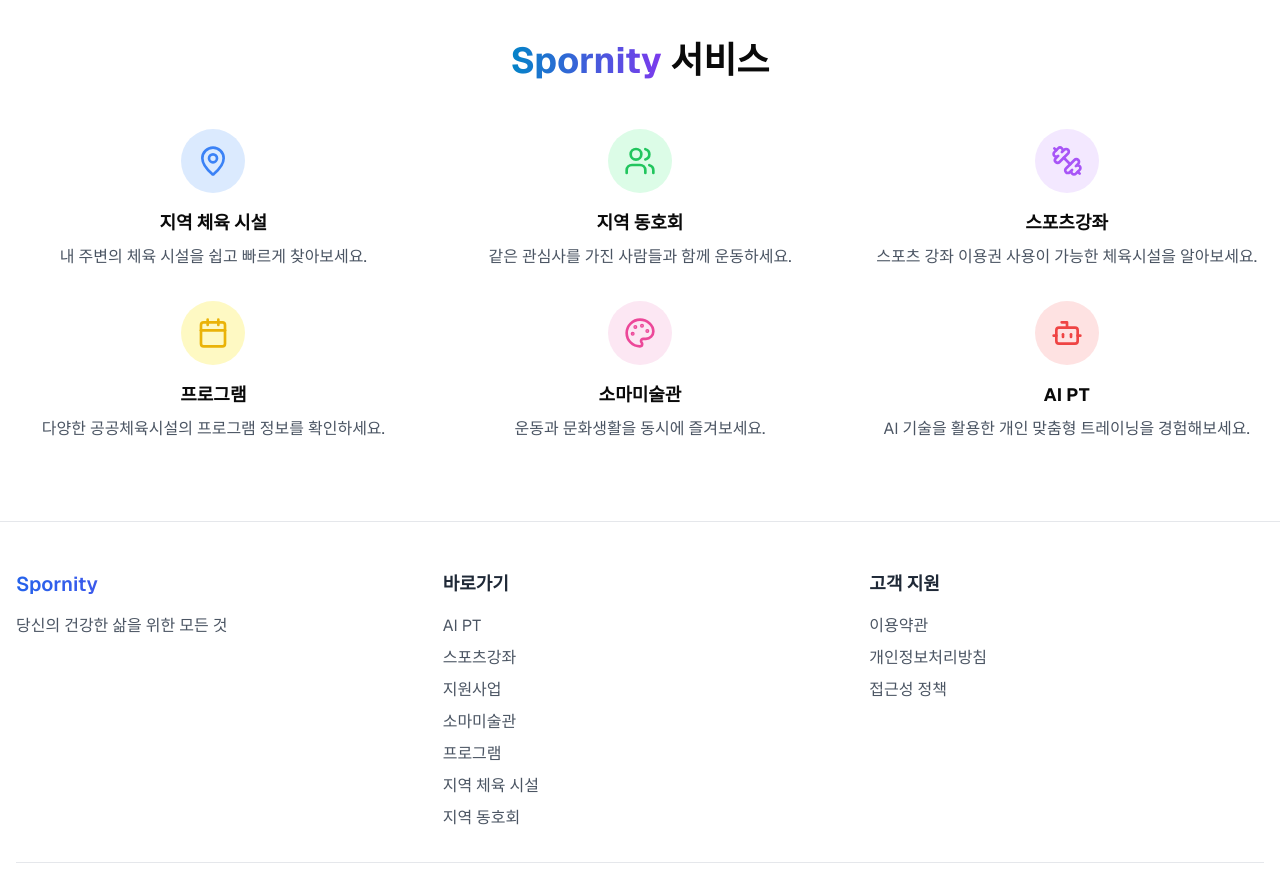
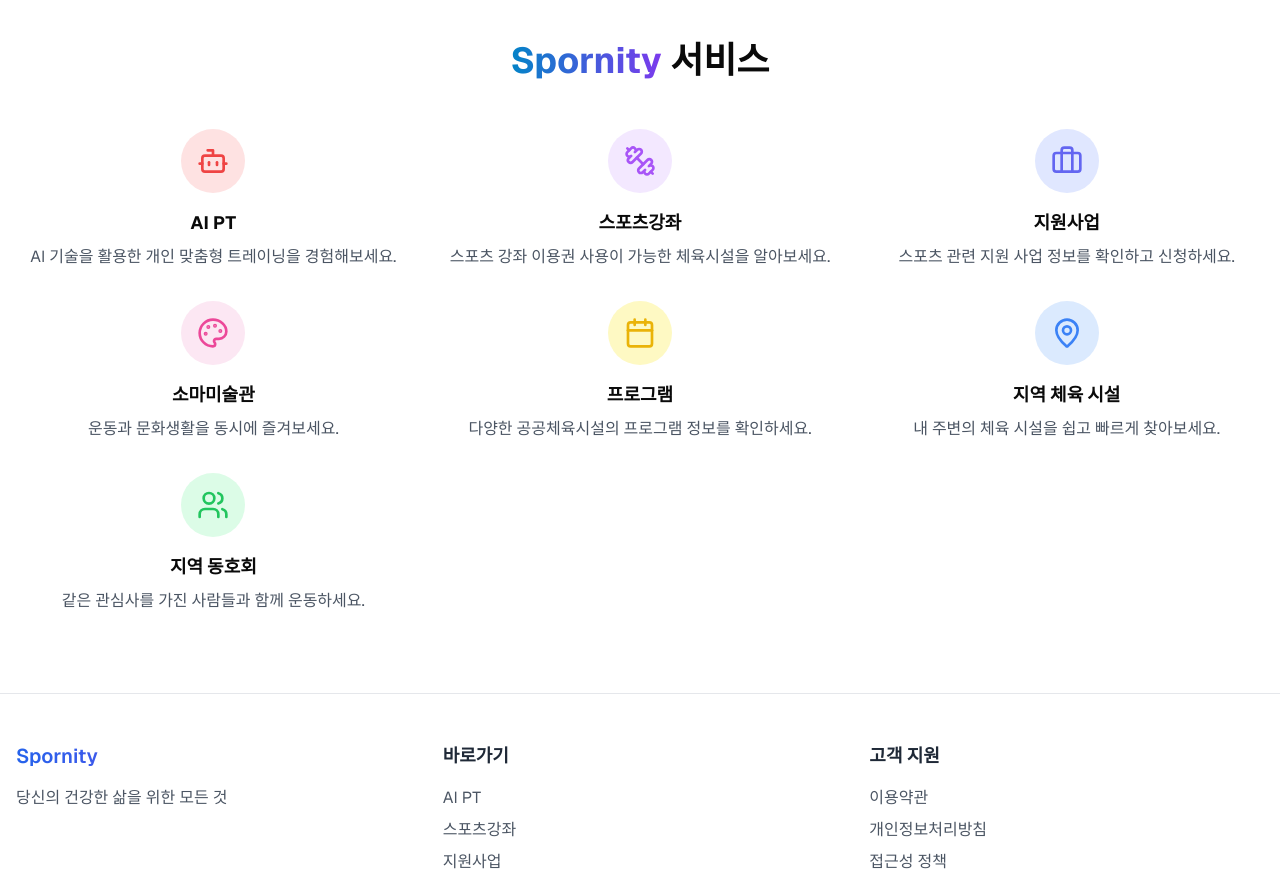
Before and after one commit to deerimhere/Spornity, a Next.js app: page / in a window 1280 px wide. Shown: the part 800-1683 px from the top of the page. Built offline with nearby package versions, Linux system fonts and the light colour scheme.

Commit message:
항목 재배치

```diff
--- a/app/fitness/page.tsx
+++ b/app/fitness/page.tsx
@@ -221,7 +221,7 @@
                   공공체육시설 스포츠강좌 검색
                 </h1>
                 <p className="mx-auto max-w-[700px] text-gray-500 md:text-xl dark:text-gray-400">
-                  당신의 건강한 삶을 위한 다양한 스포츠강좌를 찾아보세요.<br />
+                  스포츠 강좌 이용권이 사용 가능한 다양한 강좌를 찾아보세요.<br />
                   지역별, 종목별로 원하는 강좌를 쉽게 검색할 수 있습니다.
                 </p>
               </div>
--- a/app/page.tsx
+++ b/app/page.tsx
@@ -3,7 +3,7 @@
 import { useState } from 'react'
 import { useRouter } from 'next/navigation'
 import Link from 'next/link'
-import { Menu, X, ChevronDown, MapPin, Users, Dumbbell, Calendar, Palette, Bot, MessageSquare } from "lucide-react"
+import { Menu, X, ChevronDown, MapPin, Users, Dumbbell, Calendar, Palette, Bot, MessageSquare, Briefcase } from "lucide-react"
 import { Button } from "@/components/ui/button"
 import { Textarea } from "@/components/ui/textarea"
 import { motion } from 'framer-motion'
@@ -152,11 +152,86 @@
               <span className="bg-gradient-to-r from-sky-600 to-violet-600 bg-clip-text text-transparent">Spornity</span> 서비스
             </h2>
             <div className="grid grid-cols-1 md:grid-cols-2 lg:grid-cols-3 gap-8">
+              <Link href="/ai-pt" className="group">
+                <motion.div
+                  initial={{ opacity: 0, y: 20 }}
+                  animate={{ opacity: 1, y: 0 }}
+                  transition={{ duration: 0.5, delay: 0.1 }}
+                  className="flex flex-col items-center text-center"
+                >
+                  <div className="w-16 h-16 mb-4 rounded-full bg-red-100 flex items-center justify-center group-hover:bg-red-200 transition-colors">
+                    <Bot className="h-8 w-8 text-red-500" />
+                  </div>
+                  <h3 className="text-lg font-bold mb-2">AI PT</h3>
+                  <p className="text-gray-600 dark:text-gray-400">AI 기술을 활용한 개인 맞춤형 트레이닝을 경험해보세요.</p>
+                </motion.div>
+              </Link>
+
+              <Link href="/fitness" className="group">
+                <motion.div
+                  initial={{ opacity: 0, y: 20 }}
+                  animate={{ opacity: 1, y: 0 }}
+                  transition={{ duration: 0.5, delay: 0.2 }}
+                  className="flex flex-col items-center text-center"
+                >
+                  <div className="w-16 h-16 mb-4 rounded-full bg-purple-100 flex items-center justify-center group-hover:bg-purple-200 transition-colors">
+                    <Dumbbell className="h-8 w-8 text-purple-500" />
+                  </div>
+                  <h3 className="text-lg font-bold mb-2">스포츠강좌</h3>
+                  <p className="text-gray-600 dark:text-gray-400">스포츠 강좌 이용권 사용이 가능한 체육시설을 알아보세요.</p>
+                </motion.div>
+              </Link>
+
+              <Link href="/support" className="group">
+                <motion.div
+                  initial={{ opacity: 0, y: 20 }}
+                  animate={{ opacity: 1, y: 0 }}
+                  transition={{ duration: 0.5, delay: 0.3 }}
+                  className="flex flex-col items-center text-center"
+                >
+                  <div className="w-16 h-16 mb-4 rounded-full bg-indigo-100 flex items-center justify-center group-hover:bg-indigo-200 transition-colors">
+                    <Briefcase className="h-8 w-8 text-indigo-500" />
+                  </div>
+                  <h3 className="text-lg font-bold mb-2">지원사업</h3>
+                  <p className="text-gray-600 dark:text-gray-400">스포츠 관련 지원 사업 정보를 확인하고 신청하세요.</p>
+                </motion.div>
+              </Link>
+
+              <Link href="/soma" className="group">
+                <motion.div
+                  initial={{ opacity: 0, y: 20 }}
+                  animate={{ opacity: 1, y: 0 }}
+                  transition={{ duration: 0.5, delay: 0.4 }}
+                  className="flex flex-col items-center text-center"
+                >
+                  <div className="w-16 h-16 mb-4 rounded-full bg-pink-100 flex items-center justify-center group-hover:bg-pink-200 transition-colors">
+                    <Palette className="h-8 w-8 text-pink-500" />
+                  </div>
+                  <h3 className="text-lg font-bold mb-2">소마미술관</h3>
+                  <p className="text-gray-600 dark:text-gray-400">운동과 문화생활을 동시에 즐겨보세요.</p>
+                </motion.div>
+              </Link>
+
+              <Link href="/programs" className="group">
+                <motion.div
+                  initial={{ opacity: 0, y: 20 }}
+                  animate={{ opacity: 1, y: 0 }}
+                  transition={{ duration: 0.5, delay: 0.5 }}
+                  className="flex flex-col items-center text-center"
+                >
+                  <div className="w-16 h-16 mb-4 rounded-full bg-yellow-100 flex items-center justify-center group-hover:bg-yellow-200 transition-colors">
+                    <Calendar className="h-8 w-8 text-yellow-500" />
+                  </div>
+                  <h3 className="text-lg font-bold mb-2">프로그램</h3>
+                  <p className="text-gray-600 dark:text-gray-400">다양한 공공체육시설의 프로그램 정보를 확인하세요.</p>
+                </motion.div>
+              </Link>
+
               <Link href="/facilities" className="group">
                 <motion.div
                   initial={{ opacity: 0, y: 20 }}
                   animate={{ opacity: 1, y: 0 }}
-                  transition={{ duration: 0.5, delay: 0.1 }}
+                  transition={{ duration: 0.5, delay: 0.6 }}
                   className="flex flex-col items-center text-center"
                 >
                   <div className="w-16 h-16 mb-4 rounded-full bg-blue-100 flex items-center justify-center group-hover:bg-blue-200 transition-colors">
@@ -171,7 +246,7 @@
                 <motion.div
                   initial={{ opacity: 0, y: 20 }}
                   animate={{ opacity: 1, y: 0 }}
-                  transition={{ duration: 0.5, delay: 0.2 }}
+                  transition={{ duration: 0.5, delay: 0.7 }}
                   className="flex flex-col items-center text-center"
                 >
                   <div className="w-16 h-16 mb-4 rounded-full bg-green-100 flex items-center justify-center group-hover:bg-green-200 transition-colors">
@@ -179,66 +254,6 @@
                   </div>
                   <h3 className="text-lg font-bold mb-2">지역 동호회</h3>
                   <p className="text-gray-600 dark:text-gray-400">같은 관심사를 가진 사람들과 함께 운동하세요.</p>
-                </motion.div>
-              </Link>
-
-              <Link href="/fitness" className="group">
-                <motion.div
-                  initial={{ opacity: 0, y: 20 }}
-                  animate={{ opacity: 1, y: 0 }}
-                  transition={{ duration: 0.5, delay: 0.3 }}
-                  className="flex flex-col items-center text-center"
-                >
-                  <div className="w-16 h-16 mb-4 rounded-full bg-purple-100 flex items-center justify-center group-hover:bg-purple-200 transition-colors">
-                    <Dumbbell className="h-8 w-8 text-purple-500" />
-                  </div>
-                  <h3 className="text-lg font-bold mb-2">스포츠강좌</h3>
-                  <p className="text-gray-600 dark:text-gray-400">스포츠 강좌 이용권 사용이 가능한 체육시설을 알아보세요.</p>
-                </motion.div>
-              </Link>
-
-              <Link href="/programs" className="group">
-                <motion.div
-                  initial={{ opacity: 0, y: 20 }}
-                  animate={{ opacity: 1, y: 0 }}
-                  transition={{ duration: 0.5, delay: 0.4 }}
-                  className="flex flex-col items-center text-center"
-                >
-                  <div className="w-16 h-16 mb-4 rounded-full bg-yellow-100 flex items-center justify-center group-hover:bg-yellow-200 transition-colors">
-                    <Calendar className="h-8 w-8 text-yellow-500" />
-                  </div>
-                  <h3 className="text-lg font-bold mb-2">프로그램</h3>
-                  <p className="text-gray-600 dark:text-gray-400">다양한 공공체육시설의 프로그램 정보를 확인하세요.</p>
-                </motion.div>
-              </Link>
-
-              <Link href="/soma" className="group">
-                <motion.div
-                  initial={{ opacity: 0, y: 20 }}
-                  animate={{ opacity: 1, y: 0 }}
-                  transition={{ duration: 0.5, delay: 0.5 }}
-                  className="flex flex-col items-center text-center"
-                >
-                  <div className="w-16 h-16 mb-4 rounded-full bg-pink-100 flex items-center justify-center group-hover:bg-pink-200 transition-colors">
-                    <Palette className="h-8 w-8 text-pink-500" />
-                  </div>
-                  <h3 className="text-lg font-bold mb-2">소마미술관</h3>
-                  <p className="text-gray-600 dark:text-gray-400">운동과 문화생활을 동시에 즐겨보세요.</p>
-                </motion.div>
-              </Link>
-
-              <Link href="/ai-pt" className="group">
-                <motion.div
-                  initial={{ opacity: 0, y: 20 }}
-                  animate={{ opacity: 1, y: 0 }}
-                  transition={{ duration: 0.5, delay: 0.6 }}
-                  className="flex flex-col items-center text-center"
-                >
-                  <div className="w-16 h-16 mb-4 rounded-full bg-red-100 flex items-center justify-center group-hover:bg-red-200 transition-colors">
-                    <Bot className="h-8 w-8 text-red-500" />
-                  </div>
-                  <h3 className="text-lg font-bold mb-2">AI PT</h3>
-                  <p className="text-gray-600 dark:text-gray-400">AI 기술을 활용한 개인 맞춤형 트레이닝을 경험해보세요.</p>
                 </motion.div>
               </Link>
             </div>
--- a/app/support/page.tsx
+++ b/app/support/page.tsx
@@ -541,17 +541,17 @@
           initial={{ opacity: 0 }}
           animate={{ opacity: 1 }}
           transition={{ duration: 0.5 }}
-          className="group cursor-pointer p-4 rounded-lg transition-all duration-300 bg-gradient-to-br from-blue-50/30 to-purple-50/30 hover:from-blue-100/40 hover:to-purple-100/40 dark:from-blue-900/30 dark:to-purple-900/30 dark:hover:from-blue-800/40 dark:hover:to-purple-800/40 shadow-lg hover:shadow-lg dark:shadow-gray-800/40 dark:hover:shadow-gray-700/50 border border-gray-200 dark:border-gray-700 h-[125px] md:h-[250px] overflow-y-auto"
+          className="group cursor-pointer p-4 rounded-lg transition-all duration-300 bg-gradient-to-br from-blue-50/30 to-purple-50/30 hover:from-blue-100/40 hover:to-purple-100/40 dark:from-blue-900/30 dark:to-purple-900/30 dark:hover:from-blue-800/40 dark:hover:to-purple-800/40 shadow-lg hover:shadow-lg dark:shadow-gray-800/40 dark:hover:shadow-gray-700/50 border border-gray-200 dark:border-gray-700 h-[125px] md:h-[150px] overflow-y-auto"
         >
           <div className="flex justify-between items-start mb-2">
-            <h3 className="font-bold text-xl md:text-xl text-gray-900 dark:text-gray-100 group-hover:text-blue-600 dark:group-hover:text-blue-400 transition-colors">
+            <h3 className="font-bold text-xl md:text-xl text-gray-900 dark:text-gray-100 group-hover:text-blue-600 dark:group-hover:text-blue-400 transition-colors truncate overflow-hidden max-w-[70%]">
               {program.사업과제명}
             </h3>
             <Badge variant="outline" className="bg-white text-black whitespace-nowrap ml-2 text-sm md:text-sm">
               {program.지원분야명}
             </Badge>
           </div>
-          <p className="text-base md:text-base text-gray-600 dark:text-gray-400 mb-2">{program.상세사업명 || 'N/A'}</p>
+          <p className="text-base md:text-base text-gray-600 dark:text-gray-400 mb-2 truncate">{program.상세사업명 || 'N/A'}</p>
           <p className="text-sm md:text-sm text-gray-500 line-clamp-2">{program.사업목적내용 || 'N/A'}</p>
         </motion.div>
       </DialogTrigger>
--- a/package.json
+++ b/package.json
@@ -31,7 +31,7 @@
     "clsx": "^2.1.1",
     "cmdk": "^1.0.4",
     "date-fns": "^4.1.0",
-    "framer-motion": "^11.11.11",
+    "framer-motion": "^11.11.17",
     "lucide-react": "^0.454.0",
     "next": "^15.0.2",
     "openai": "^4.72.0",
```
Also changed, not shown: 1 other file (tests, documents, lock files or other folders).
